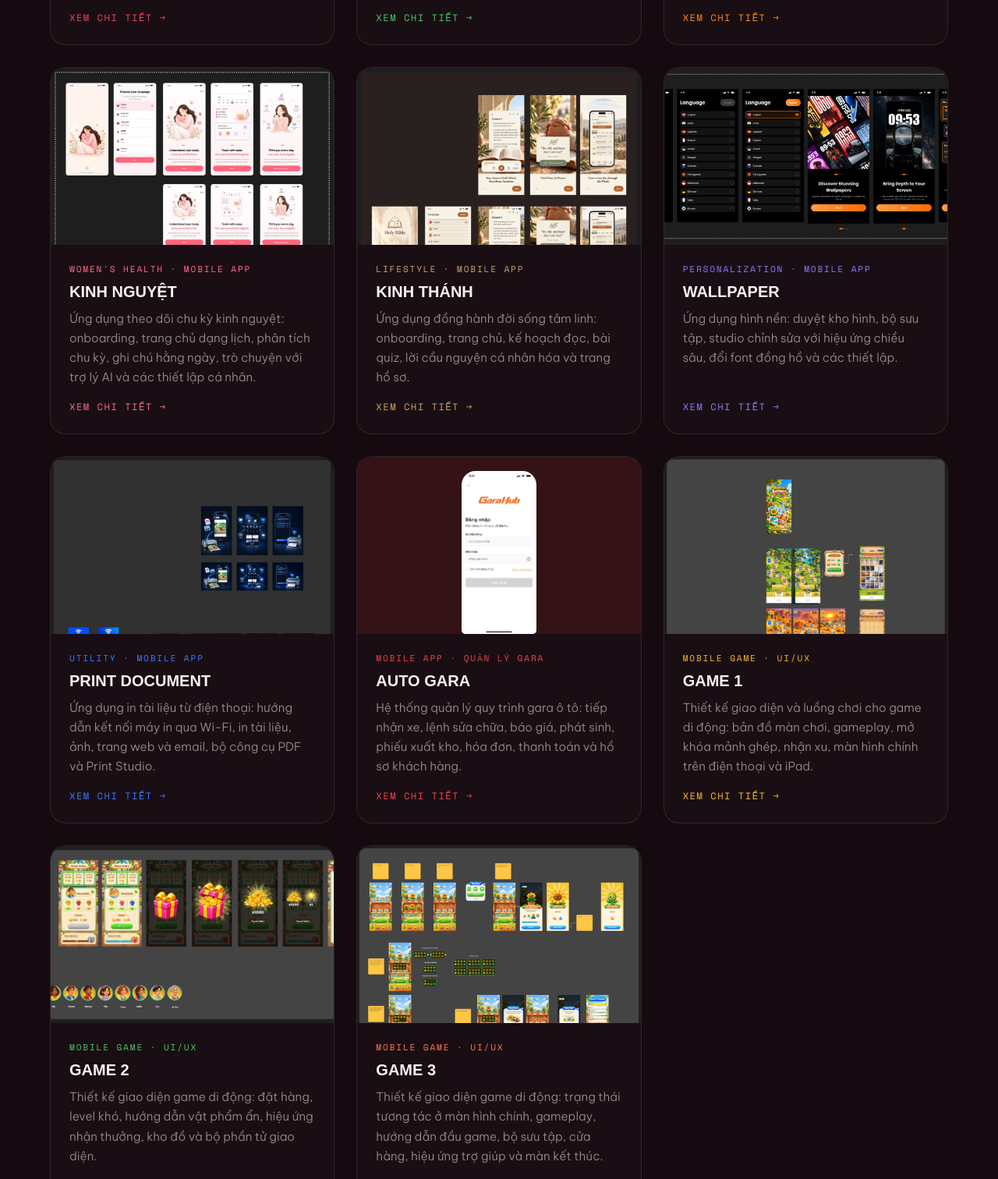
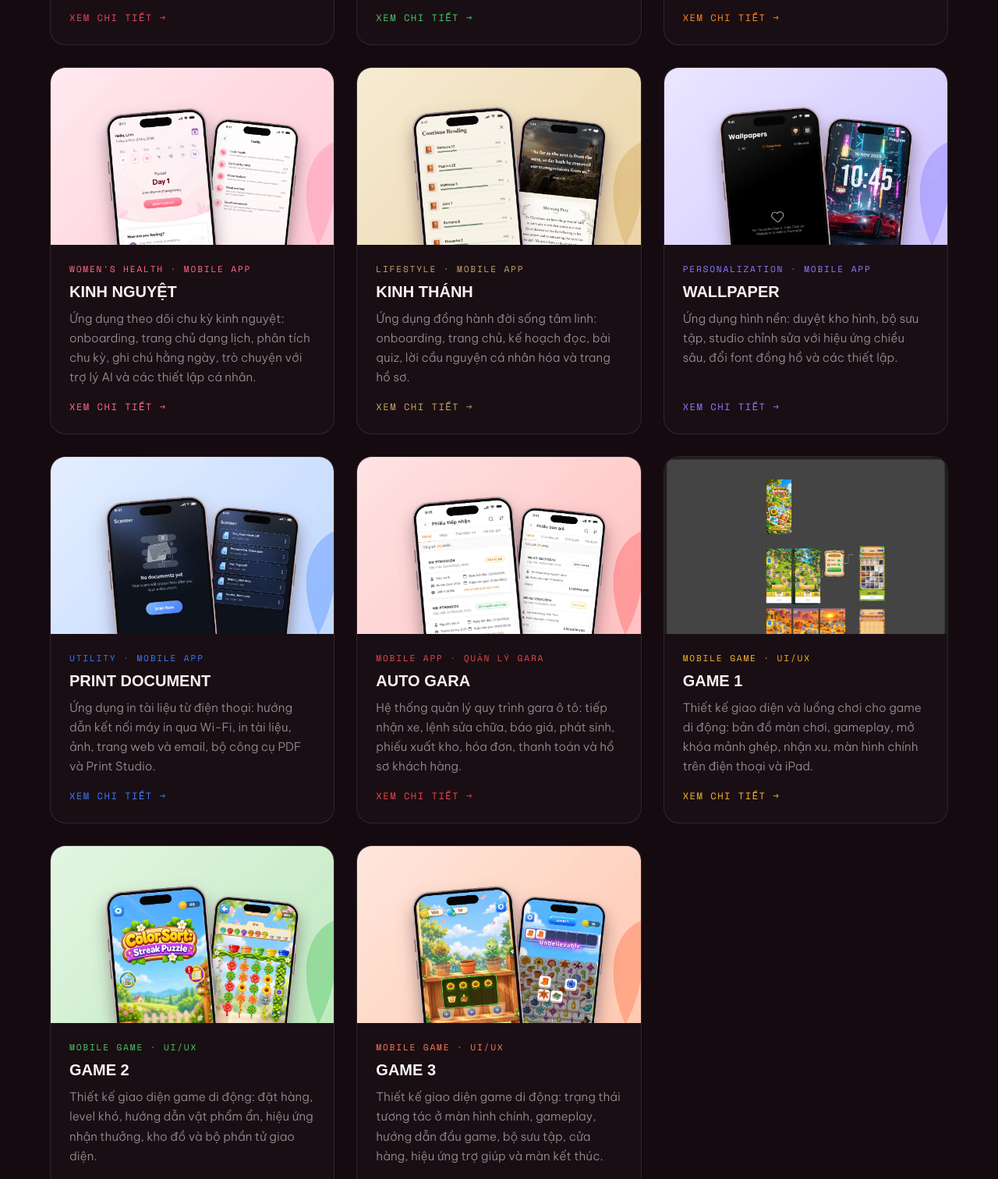
Before and after one commit to ntk35389-create/kien-portfolio, a plain HTML site: page apps.html in a window 1280 px wide. Shown: the part 1099-2611 px from the top of the page at 78% size. Drawn offline with nearby package versions, Linux system fonts and the light colour scheme; a web font is replaced by a local one.

Commit message:
Add generated device mockups for Kinh nguyet, Kinh Thanh, Wallpaper, Print, AUTO GARA, Game 2 and Game 3
Co-Authored-By: Claude Sonnet 5.5 <noreply@anthropic.com>

```diff
--- a/apps.html
+++ b/apps.html
@@ -95,23 +95,23 @@ footer a:hover{color:var(--accent)}
     <div class="body"><span class="tag">Health &amp; Nutrition &#183; Mobile App</span><h3>Scan Calo</h3><p>Ứng dụng theo d&#245;i dinh dưỡng v&#224; calo: qu&#233;t m&#243;n ăn bằng camera, th&#234;m hoạt động, check-in hằng ng&#224;y, c&#244;ng thức nấu ăn, tủ lạnh, chuỗi streak, mục ti&#234;u uống nước v&#224; g&#243;i trả ph&#237; trong ứng dụng.</p><span class="cta">Xem chi tiết →</span></div>
   </a>
   <a class="card" href="project-kinhnguyet.html" style="--ca:#FF6B8B">
-    <div class="media"><img src="assets/projects/kinhnguyet-1.webp" width="2200" height="1750" loading="lazy" decoding="async" alt="Kinh nguyệt"></div>
+    <div class="media"><img src="assets/projects/kinhnguyet-mock.webp" width="1254" height="1254" loading="lazy" decoding="async" alt="Kinh nguyệt"></div>
     <div class="body"><span class="tag">Women&#39;s Health &#183; Mobile App</span><h3>Kinh nguyệt</h3><p>Ứng dụng theo d&#245;i chu kỳ kinh nguyệt: onboarding, trang chủ dạng lịch, ph&#226;n t&#237;ch chu kỳ, ghi ch&#250; hằng ng&#224;y, tr&#242; chuyện với trợ l&#253; AI v&#224; c&#225;c thiết lập c&#225; nh&#226;n.</p><span class="cta">Xem chi tiết →</span></div>
   </a>
   <a class="card" href="project-kinhthanh.html" style="--ca:#C9A66B">
-    <div class="media"><img src="assets/projects/kinhthanh-1.webp" width="2200" height="1977" loading="lazy" decoding="async" alt="Kinh Th&#225;nh"></div>
+    <div class="media"><img src="assets/projects/kinhthanh-mock.webp" width="1254" height="1254" loading="lazy" decoding="async" alt="Kinh Th&#225;nh"></div>
     <div class="body"><span class="tag">Lifestyle &#183; Mobile App</span><h3>Kinh Th&#225;nh</h3><p>Ứng dụng đồng h&#224;nh đời sống t&#226;m linh: onboarding, trang chủ, kế hoạch đọc, b&#224;i quiz, lời cầu nguyện c&#225; nh&#226;n h&#243;a v&#224; trang hồ sơ.</p><span class="cta">Xem chi tiết →</span></div>
   </a>
   <a class="card" href="project-wallpaper.html" style="--ca:#8B7CFF">
-    <div class="media"><img src="assets/projects/wallpaper-1.webp" width="2200" height="904" loading="lazy" decoding="async" alt="Wallpaper"></div>
+    <div class="media"><img src="assets/projects/wallpaper-mock.webp" width="1254" height="1254" loading="lazy" decoding="async" alt="Wallpaper"></div>
     <div class="body"><span class="tag">Personalization &#183; Mobile App</span><h3>Wallpaper</h3><p>Ứng dụng h&#236;nh nền: duyệt kho h&#236;nh, bộ sưu tập, studio chỉnh sửa với hiệu ứng chiều s&#226;u, đổi font đồng hồ v&#224; c&#225;c thiết lập.</p><span class="cta">Xem chi tiết →</span></div>
   </a>
   <a class="card" href="project-print.html" style="--ca:#3A7BFF">
-    <div class="media"><img src="assets/projects/print-1.webp" width="2200" height="2626" loading="lazy" decoding="async" alt="Print Document"></div>
+    <div class="media"><img src="assets/projects/print-mock.webp" width="1254" height="1254" loading="lazy" decoding="async" alt="Print Document"></div>
     <div class="body"><span class="tag">Utility &#183; Mobile App</span><h3>Print Document</h3><p>Ứng dụng in t&#224;i liệu từ điện thoại: hướng dẫn kết nối m&#225;y in qua Wi-Fi, in t&#224;i liệu, ảnh, trang web v&#224; email, bộ c&#244;ng cụ PDF v&#224; Print Studio.</p><span class="cta">Xem chi tiết →</span></div>
   </a>
   <a class="card" href="project-autogara.html" style="--ca:#E5484D">
-    <div class="media contain"><img src="assets/projects/autogara-1.webp" width="390" height="844" loading="lazy" decoding="async" alt="AUTO GARA"></div>
+    <div class="media"><img src="assets/projects/autogara-mock.webp" width="1254" height="1254" loading="lazy" decoding="async" alt="AUTO GARA"></div>
     <div class="body"><span class="tag">Mobile App &#183; Quản l&#253; gara</span><h3>AUTO GARA</h3><p>Hệ thống quản l&#253; quy tr&#236;nh gara &#244; t&#244;: tiếp nhận xe, lệnh sửa chữa, b&#225;o gi&#225;, ph&#225;t sinh, phiếu xuất kho, h&#243;a đơn, thanh to&#225;n v&#224; hồ sơ kh&#225;ch h&#224;ng.</p><span class="cta">Xem chi tiết →</span></div>
   </a>
   <a class="card" href="project-game1.html" style="--ca:#F5B82E">
@@ -119,11 +119,11 @@ footer a:hover{color:var(--accent)}
     <div class="body"><span class="tag">Mobile Game &#183; UI/UX</span><h3>Game 1</h3><p>Thiết kế giao diện v&#224; luồng chơi cho game di động: bản đồ m&#224;n chơi, gameplay, mở kh&#243;a mảnh gh&#233;p, nhận xu, m&#224;n h&#236;nh ch&#237;nh tr&#234;n điện thoại v&#224; iPad.</p><span class="cta">Xem chi tiết →</span></div>
   </a>
   <a class="card" href="project-game2.html" style="--ca:#4CC76A">
-    <div class="media"><img src="assets/projects/game2-1.webp" width="2200" height="991" loading="lazy" decoding="async" alt="Game 2"></div>
+    <div class="media"><img src="assets/projects/game2-mock.webp" width="1254" height="1254" loading="lazy" decoding="async" alt="Game 2"></div>
     <div class="body"><span class="tag">Mobile Game &#183; UI/UX</span><h3>Game 2</h3><p>Thiết kế giao diện game di động: đặt h&#224;ng, level kh&#243;, hướng dẫn vật phẩm ẩn, hiệu ứng nhận thưởng, kho đồ v&#224; bộ phần tử giao diện.</p><span class="cta">Xem chi tiết →</span></div>
   </a>
   <a class="card" href="project-game3.html" style="--ca:#FF7A59">
-    <div class="media"><img src="assets/projects/game3-1.webp" width="2200" height="2092" loading="lazy" decoding="async" alt="Game 3"></div>
+    <div class="media"><img src="assets/projects/game3-mock.webp" width="1254" height="1254" loading="lazy" decoding="async" alt="Game 3"></div>
     <div class="body"><span class="tag">Mobile Game &#183; UI/UX</span><h3>Game 3</h3><p>Thiết kế giao diện game di động: trạng th&#225;i tương t&#225;c ở m&#224;n h&#236;nh ch&#237;nh, gameplay, hướng dẫn đầu game, bộ sưu tập, cửa h&#224;ng, hiệu ứng trợ gi&#250;p v&#224; m&#224;n kết th&#250;c.</p><span class="cta">Xem chi tiết →</span></div>
   </a>
 
```
Also changed, not shown: index.html (+7 -7 lines), assets/projects/autogara-mock.webp (added), assets/projects/game2-mock.webp (added), assets/projects/game3-mock.webp (added), assets/projects/kinhnguyet-mock.webp (added), assets/projects/kinhthanh-mock.webp (added), assets/projects/print-mock.webp (added), assets/projects/wallpaper-mock.webp (added), 1 other file.
